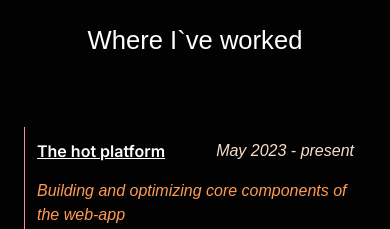
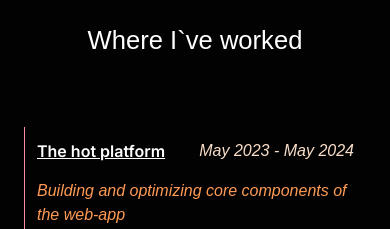
Before and after one commit to TracyMuso/tfp, a Next.js app: page / in a window 390 px wide. Shown: the part 1800-2029 px from the top of the page. Built offline with nearby package versions, Linux system fonts and the light colour scheme.

Commit message:
feat(responsive website): update about

```diff
--- a/components/About/index.tsx
+++ b/components/About/index.tsx
@@ -60,7 +60,7 @@ const About = () => {
               >
                 The hot platform
               </Link>
-              <span className="italic">May 2023 - present</span>
+              <span className="italic">May 2023 - May 2024</span>
             </div>
             <p className="italic text-[#ff9b54]">
               Building and optimizing core components of the web-app
```
